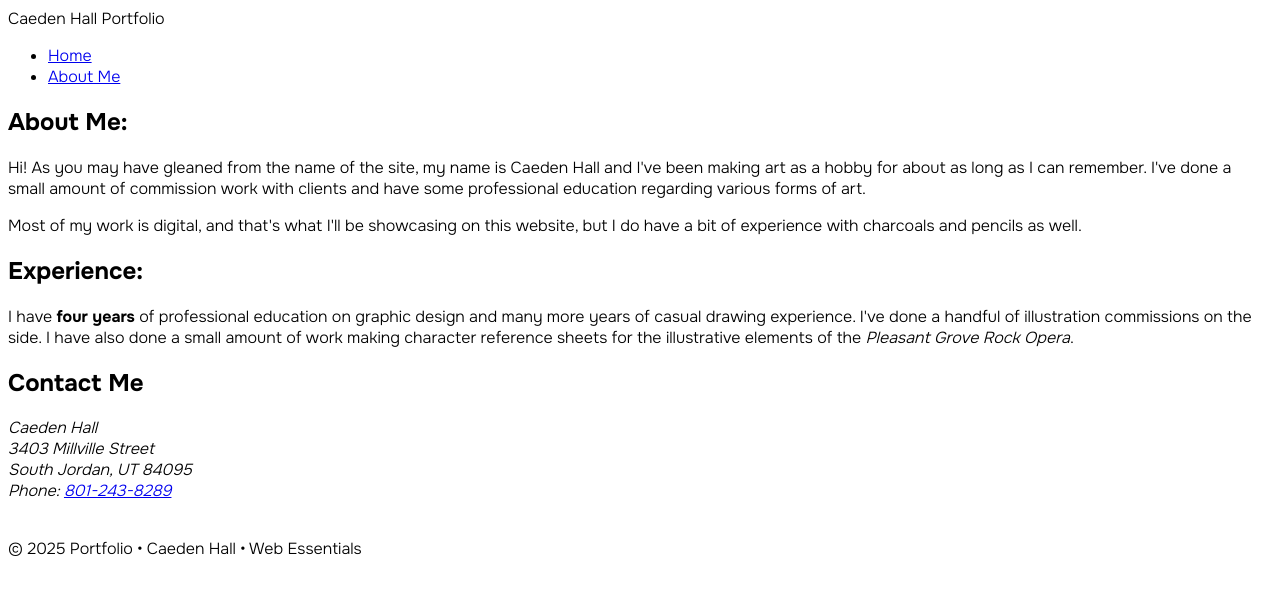
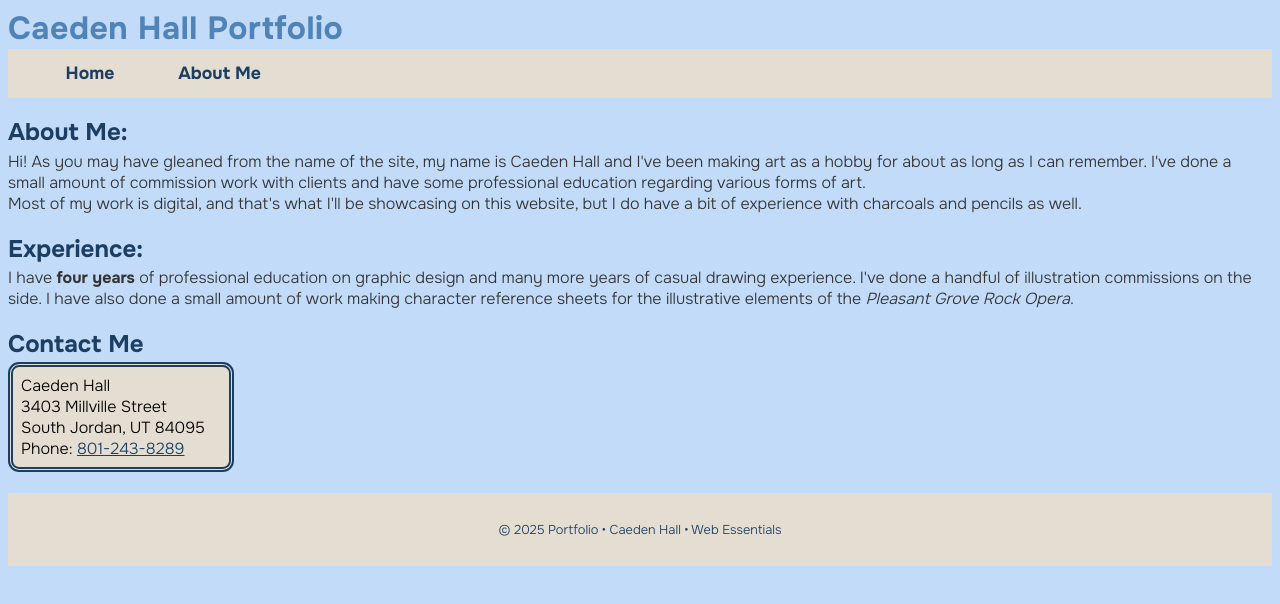
Before and after one commit to TheNamesChall/dwdd1600, a plain HTML site: page website/aboutme.html in a window 1280 px wide. Drawn offline with Linux system fonts and the light colour scheme.

Commit message:
Update chall.css

```diff
--- a/website/chall.css
+++ b/website/chall.css
@@ -1,23 +1,130 @@
-.oxygen-light {
+.onest-light {
   font-family: "Onest", serif;
   font-weight: 300;
   font-style: normal;
 }
 
-  .oxygen-regular {
+.onest-regular {
   font-family: "Onest", serif;
   font-weight: 400;
   font-style: normal;
 }
 
-  .oxygen-bold {
+.onest-bold {
   font-family: "Onest", serif;
   font-weight: 700;
   font-style: normal;
 }
 
 body {
+  background-color: #c2dbf8;
+}
+
+/* Header section style */
+header span {
+  margin: 0;
+  color: #5083b8;
+  letter-spacing: .5px;
+  font-weight: 700;
+  font-size: 2rem;
+}
+
+/* flexbox style */
+.flex-container {
+  display: flex;
+  background-color: #5083b8;
+}
+
+.flex-container > div {
+  background-color: #e4ddd1;
+  margin: 10px;
+  font-size: 30px;
+}
+
+/* nav style */
+nav {
+  background-color: #e4ddd1;
+}
+
+nav ul {
+  list-style-type: none;
+  padding: 0 2vw;
+  margin: 0;
+  display: flex;
+}
+
+nav a {
+  font-size: 1.1rem;
+  text-decoration: none;
+  color: #1c3e63;
+  font-weight: 700;
+  display: block;
+  padding: .83rem 2rem;
+}
+
+nav a:hover {
+  color: #53dcd8;
+}
+
+/* body style */
+body {
   font-family: "Onest", serif;
   font-weight: 300;
   font-style: normal;
 }
+
+main h1 {
+  color: #1c3e63;
+}
+
+main h2 {
+  color: #1c3e63;
+  margin-bottom: .2rem;
+}
+
+main p {
+  color: #333333;
+  margin: 0;
+}
+
+main ul {
+  list-style-type: circle;
+}
+
+main ul li {
+  line-height: 125%;
+  margin-bottom: .5rem;
+  font-size: .9rem;
+}
+
+main ol {
+  padding: .5rem 2.6rem;
+  background-color: #e4ddd1;
+}
+
+main a {
+  color: #1c3e63;
+}
+
+main a:hover {
+  color: #53dcd8;
+}
+
+main address {
+  font-style: normal;
+  background-color: #e4ddd1;
+  width: 12.5rem;
+  padding: .5rem;
+  border: 5px solid #1c3e63;
+  border-style:double;
+  border-radius: .7rem;
+}
+
+/* footer style */
+footer {
+  background-color: #e4ddd1;
+  text-align: center;
+  color: #1c3e63;
+  padding: 1rem 0;
+  font-size: .8rem;
+}
```
Lines whose indentation alone changed are shown as unchanged.
